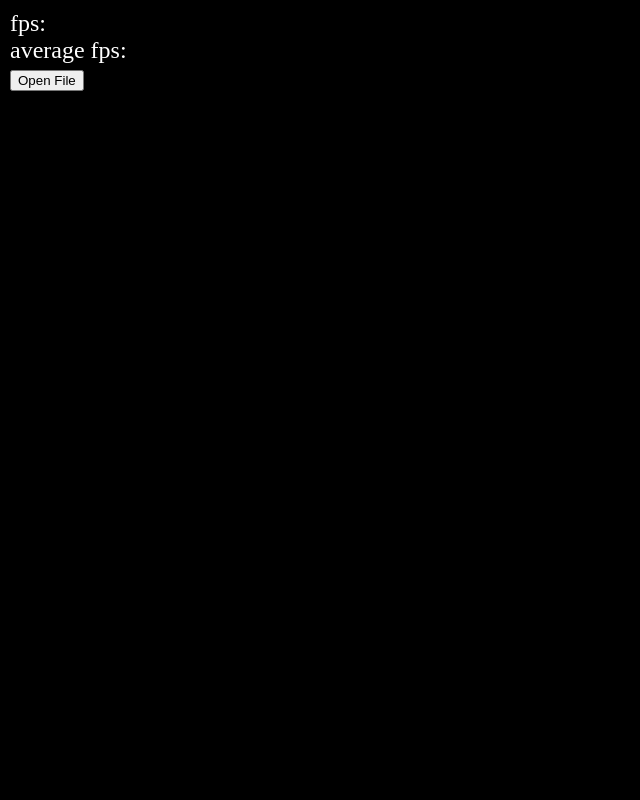
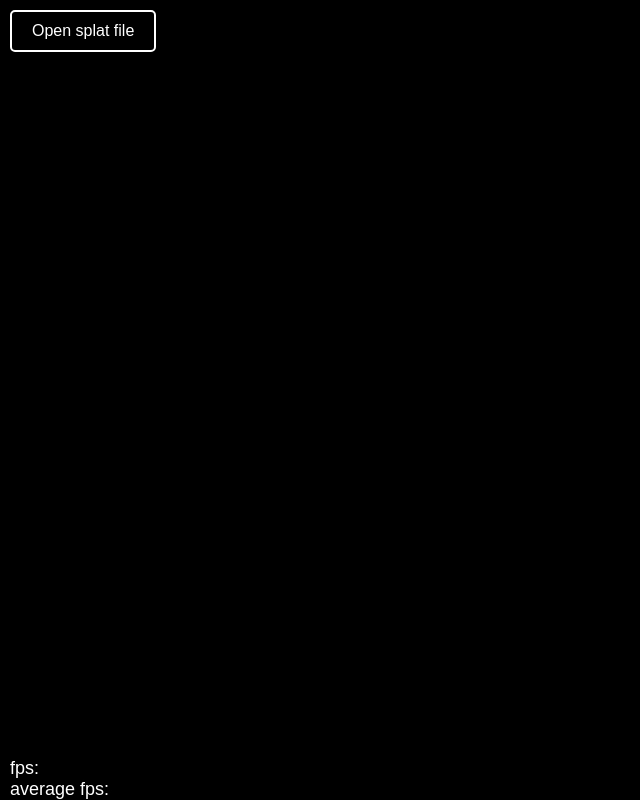
Before and after one commit to PanverseRobotics/portality-web-viewer, a website: page index.html in a window 1280 px wide. Shown: the whole page, without its empty margins (0-640 px from the left). Drawn offline with Linux system fonts and the light colour scheme.

Commit message:
Rearrange overlay

```diff
--- a/index.html
+++ b/index.html
@@ -3,50 +3,18 @@
 
 <head>
     <title>Portality Splat Viewer</title>
-    <style>
-        /* Make the canvas fill the entire screen */
-        html,
-        body {
-            margin: 0;
-            padding: 0;
-            width: 100%;
-            height: 100%;
-            overflow: hidden;
-            background-color: black;
-            color: white;
-        }
-
-        canvas {
-            display: block;
-            /* Removes the margin inside the canvas */
-            width: 100%;
-            height: 100%;
-        }
-
-        #canvas-container {
-            position: relative;
-            width: 100%;
-            height: 100%;
-        }
-
-        #text-overlay {
-            position: absolute;
-            top: 10px; /* Adjust as needed */
-            left: 10px; /* Adjust as needed */
-            color: white;
-            font-size: 24px;
-            /* Additional styling as needed */
-        }
-    </style>
+    <link rel="stylesheet" href="styles.css">
 </head>
 
 <body>
 <div id="canvas-container">
     <canvas id="gl-canvas" style="width: 100%; height:100%;"></canvas>
     <div id="text-overlay">
-        <div> fps: <span id="fps"></span></div>
-        <div>average fps: <span id="avg"></span></div>
-        <button id="openFileButton">Open File</button>
+        <button id="openFileButton">Open splat file</button>
+        <div class="bottomDiv">
+            <div> fps: <span id="fps"></span></div>
+            <div>average fps: <span id="avg"></span></div>
+        </div>
     </div>
 </div>
 
--- /dev/null
+++ b/styles.css
@@ -0,0 +1,62 @@
+/* Make the canvas fill the entire screen */
+html,
+body {
+    margin: 0;
+    padding: 0;
+    width: 100%;
+    height: 100%;
+    overflow: hidden;
+    background-color: black;
+    color: white;
+}
+
+canvas {
+    display: block;
+    /* Removes the margin inside the canvas */
+    width: 100%;
+    height: 100%;
+}
+
+#canvas-container {
+    position: relative;
+    width: 100%;
+    height: 100%;
+}
+
+.bottomDiv {
+    position: fixed;   /* Fixed position relative to the viewport */
+    bottom: 0;         /* Align to the bottom of the viewport */
+    width: 100%;       /* Take full width */
+    /* Add other styles like background, padding, etc. as needed */
+}
+
+#text-overlay {
+    position: absolute;
+    top: 10px;
+    /* Adjust as needed */
+    left: 10px;
+    /* Adjust as needed */
+    color: white;
+    font-size: 18px;
+    /* Additional styling as needed */
+    font-size: 18px;
+    font-family: 'Montserrat', sans-serif;
+}
+
+#openFileButton {
+    background-color: #00000060;  /* Black background */
+    color: white;             /* White text */
+    border: 2px solid white;  /* White border */
+    border-radius: 5px;
+    padding: 10px 20px;       /* Padding around the text */
+    font-size: 16px;          /* Font size */
+    font-family: 'Montserrat', sans-serif;
+    cursor: pointer;          /* Change mouse cursor on hover */
+    outline: none;            /* Remove outline */
+    transition: 0.3s;         /* Smooth transition for hover effects */
+}
+
+#openFileButton:hover {
+    background-color: white; /* Change background to white on hover */
+    color: black;            /* Change text color to black on hover */
+}
```
